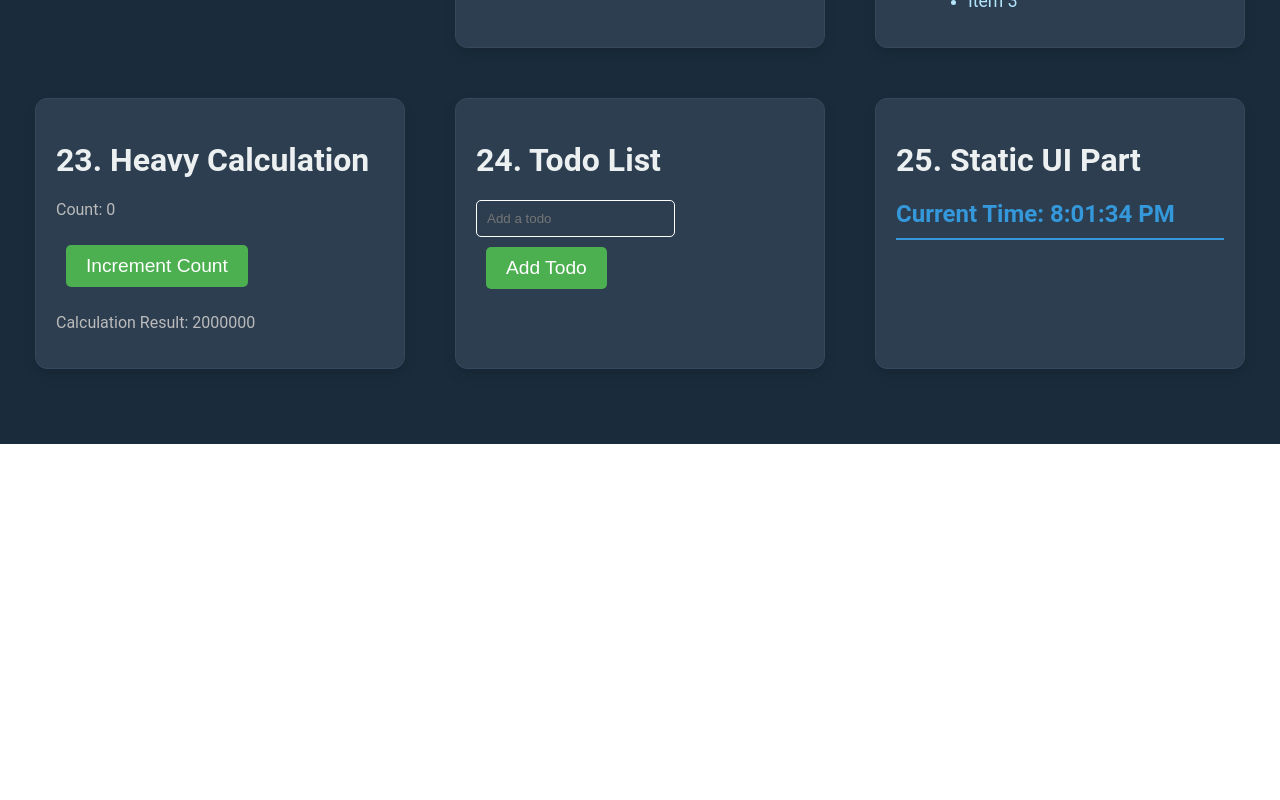
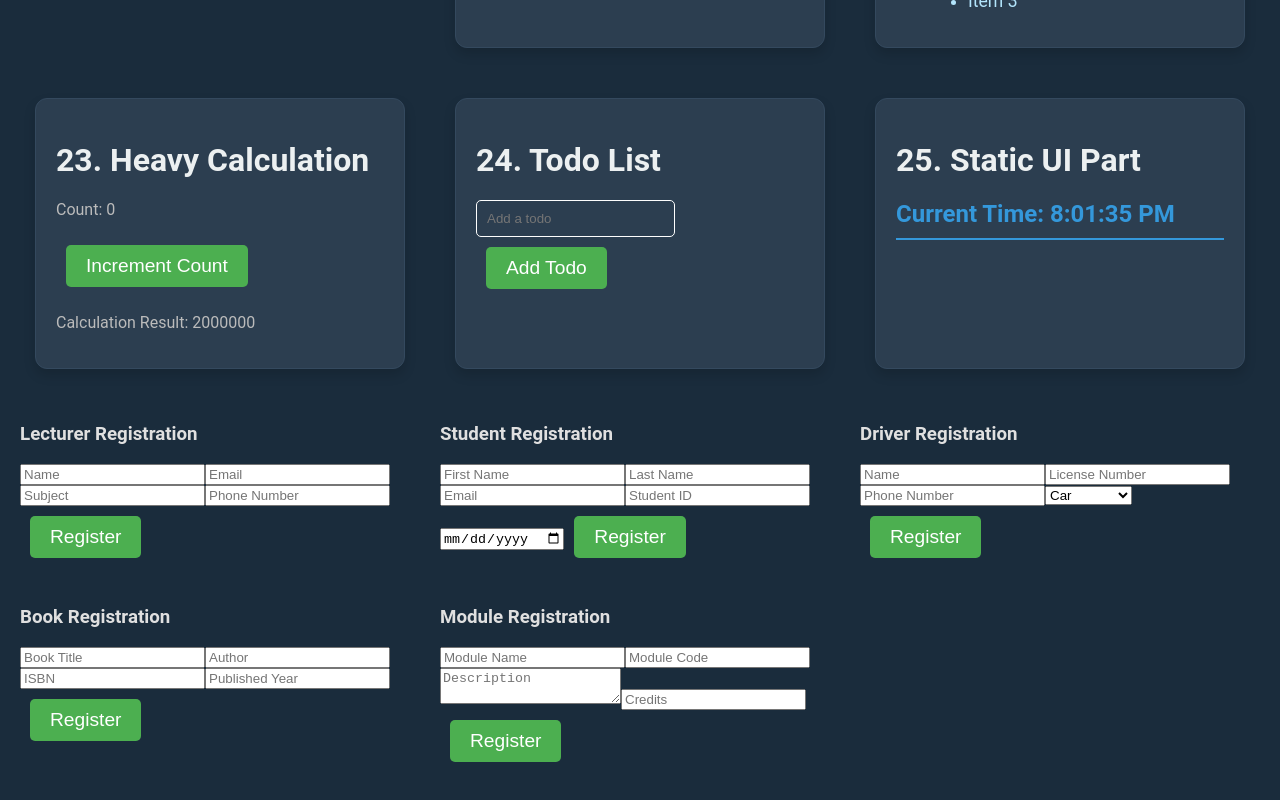
Before and after one commit to hirwacedric123/assignment3_for_react, a React (Vite) app in the folder my-react-app/: page / in a window 1280 px wide. Shown: the part 2220-3020 px from the top of the page. Before the commit the page ends 2664 px from the top, so only its background shows below. Built offline with nearby package versions, Linux system fonts and the light colour scheme.

Commit message:
completing the assignment by adding 5 final questions

```diff
--- a/my-react-app/src/App.jsx
+++ b/my-react-app/src/App.jsx
@@ -27,6 +27,12 @@ import CounterWithMemoList from "./components/CounterWithMemoList";
 import HeavyCalcWithMemo from "./components/HeavyCalcWithMemo";
 import TodoAppWithMemo from "./components/TodoAppWithMemo";
 import LiveTimeUpdates from "./components/LiveTimeUpdates";
+import LecturerRegistrationForm from './components/LecturerRegistrationForm';
+import StudentRegistrationForm from './components/StudentRegistrationForm';
+import DriverRegistrationForm from './components/DriverRegistrationForm';
+import BookRegistrationForm from './components/BookRegistrationForm';
+import ModuleRegistrationForm from './components/ModuleRegistrationForm';
+
 function App() {
     return (
         <Router>
@@ -76,6 +82,11 @@ function App() {
                                     <HeavyCalcWithMemo />
                                     <TodoAppWithMemo />
                                     <LiveTimeUpdates />
+                                    <LecturerRegistrationForm />
+                                    <StudentRegistrationForm />
+                                    <DriverRegistrationForm />
+                                    <BookRegistrationForm />
+                                    <ModuleRegistrationForm />
                                 </div>
                                 <div style={{ textAlign: "center", padding: "20px" }}>
 
--- /dev/null
+++ b/my-react-app/src/components/BookRegistrationForm.jsx
@@ -0,0 +1,40 @@
+import React, { useState } from 'react';
+
+function BookRegistrationForm() {
+    const [formData, setFormData] = useState({ title: '', author: '', isbn: '', year: '' });
+    const [errors, setErrors] = useState({});
+
+    const handleChange = (e) => {
+        setFormData({ ...formData, [e.target.name]: e.target.value });
+    };
+
+    const validate = () => {
+        const errors = {};
+        if (!/^[0-9]{4}$/.test(formData.year)) errors.year = 'Published Year must be a four-digit number';
+        return errors;
+    };
+
+    const handleSubmit = (e) => {
+        e.preventDefault();
+        const errors = validate();
+        if (Object.keys(errors).length === 0) {
+            alert('Book registered successfully!');
+        } else {
+            setErrors(errors);
+        }
+    };
+
+    return (
+        <form onSubmit={handleSubmit}>
+            <h3>Book Registration</h3>
+            <input name="title" placeholder="Book Title" value={formData.title} onChange={handleChange} />
+            <input name="author" placeholder="Author" value={formData.author} onChange={handleChange} />
+            <input name="isbn" placeholder="ISBN" value={formData.isbn} onChange={handleChange} />
+            <input name="year" placeholder="Published Year" value={formData.year} onChange={handleChange} />
+            {errors.year && <p>{errors.year}</p>}
+            <button type="submit">Register</button>
+        </form>
+    );
+}
+
+export default BookRegistrationForm;
--- /dev/null
+++ b/my-react-app/src/components/DriverRegistrationForm.jsx
@@ -0,0 +1,31 @@
+import React, { useState } from 'react';
+
+function DriverRegistrationForm() {
+    const [formData, setFormData] = useState({ name: '', license: '', phone: '', vehicle: 'car' });
+
+    const handleChange = (e) => {
+        setFormData({ ...formData, [e.target.name]: e.target.value });
+    };
+
+    const handleSubmit = (e) => {
+        e.preventDefault();
+        alert('Driver registered successfully!');
+    };
+
+    return (
+        <form onSubmit={handleSubmit}>
+            <h3>Driver Registration</h3>
+            <input name="name" placeholder="Name" value={formData.name} onChange={handleChange} />
+            <input name="license" placeholder="License Number" value={formData.license} onChange={handleChange} />
+            <input name="phone" placeholder="Phone Number" value={formData.phone} onChange={handleChange} />
+            <select name="vehicle" value={formData.vehicle} onChange={handleChange}>
+                <option value="car">Car</option>
+                <option value="truck">Truck</option>
+                <option value="motorcycle">Motorcycle</option>
+            </select>
+            <button type="submit">Register</button>
+        </form>
+    );
+}
+
+export default DriverRegistrationForm;
--- /dev/null
+++ b/my-react-app/src/components/LecturerRegistrationForm.jsx
@@ -0,0 +1,42 @@
+import React, { useState } from 'react';
+
+function LecturerRegistrationForm() {
+    const [formData, setFormData] = useState({ name: '', email: '', subject: '', phone: '' });
+    const [errors, setErrors] = useState({});
+
+    const handleChange = (e) => {
+        setFormData({ ...formData, [e.target.name]: e.target.value });
+    };
+
+    const validate = () => {
+        const errors = {};
+        if (!formData.email.includes('@')) errors.email = 'Invalid email format';
+        if (isNaN(formData.phone)) errors.phone = 'Phone number must be numeric';
+        return errors;
+    };
+
+    const handleSubmit = (e) => {
+        e.preventDefault();
+        const errors = validate();
+        if (Object.keys(errors).length === 0) {
+            alert('Lecturer registered successfully!');
+        } else {
+            setErrors(errors);
+        }
+    };
+
+    return (
+        <form onSubmit={handleSubmit}>
+            <h3>Lecturer Registration</h3>
+            <input name="name" placeholder="Name" value={formData.name} onChange={handleChange} />
+            <input name="email" placeholder="Email" value={formData.email} onChange={handleChange} />
+            {errors.email && <p>{errors.email}</p>}
+            <input name="subject" placeholder="Subject" value={formData.subject} onChange={handleChange} />
+            <input name="phone" placeholder="Phone Number" value={formData.phone} onChange={handleChange} />
+            {errors.phone && <p>{errors.phone}</p>}
+            <button type="submit">Register</button>
+        </form>
+    );
+}
+
+export default LecturerRegistrationForm;
--- /dev/null
+++ b/my-react-app/src/components/ModuleRegistrationForm.jsx
@@ -0,0 +1,40 @@
+import React, { useState } from 'react';
+
+function ModuleRegistrationForm() {
+    const [formData, setFormData] = useState({ name: '', code: '', description: '', credits: '' });
+    const [errors, setErrors] = useState({});
+
+    const handleChange = (e) => {
+        setFormData({ ...formData, [e.target.name]: e.target.value });
+    };
+
+    const validate = () => {
+        const errors = {};
+        if (!/^[0-9]+$/.test(formData.credits)) errors.credits = 'Credits must be numeric';
+        return errors;
+    };
+
+    const handleSubmit = (e) => {
+        e.preventDefault();
+        const errors = validate();
+        if (Object.keys(errors).length === 0) {
+            alert('Module registered successfully!');
+        } else {
+            setErrors(errors);
+        }
+    };
+
+    return (
+        <form onSubmit={handleSubmit}>
+            <h3>Module Registration</h3>
+            <input name="name" placeholder="Module Name" value={formData.name} onChange={handleChange} />
+            <input name="code" placeholder="Module Code" value={formData.code} onChange={handleChange} />
+            <textarea name="description" placeholder="Description" value={formData.description} onChange={handleChange}></textarea>
+            <input name="credits" placeholder="Credits" value={formData.credits} onChange={handleChange} />
+            {errors.credits && <p>{errors.credits}</p>}
+            <button type="submit">Register</button>
+        </form>
+    );
+}
+
+export default ModuleRegistrationForm;
--- /dev/null
+++ b/my-react-app/src/components/StudentRegistrationForm.jsx
@@ -0,0 +1,41 @@
+import React, { useState } from 'react';
+
+function StudentRegistrationForm() {
+    const [formData, setFormData] = useState({ firstName: '', lastName: '', email: '', studentId: '', dob: '' });
+    const [errors, setErrors] = useState({});
+
+    const handleChange = (e) => {
+        setFormData({ ...formData, [e.target.name]: e.target.value });
+    };
+
+    const validate = () => {
+        const errors = {};
+        if (!/^[a-zA-Z0-9]*$/.test(formData.studentId)) errors.studentId = 'Student ID must be alphanumeric';
+        return errors;
+    };
+
+    const handleSubmit = (e) => {
+        e.preventDefault();
+        const errors = validate();
+        if (Object.keys(errors).length === 0) {
+            alert('Student registered successfully!');
+        } else {
+            setErrors(errors);
+        }
+    };
+
+    return (
+        <form onSubmit={handleSubmit}>
+            <h3>Student Registration</h3>
+            <input name="firstName" placeholder="First Name" value={formData.firstName} onChange={handleChange} />
+            <input name="lastName" placeholder="Last Name" value={formData.lastName} onChange={handleChange} />
+            <input name="email" placeholder="Email" value={formData.email} onChange={handleChange} />
+            <input name="studentId" placeholder="Student ID" value={formData.studentId} onChange={handleChange} />
+            {errors.studentId && <p>{errors.studentId}</p>}
+            <input name="dob" type="date" placeholder="Date of Birth" value={formData.dob} onChange={handleChange} />
+            <button type="submit">Register</button>
+        </form>
+    );
+}
+
+export default StudentRegistrationForm;
```
